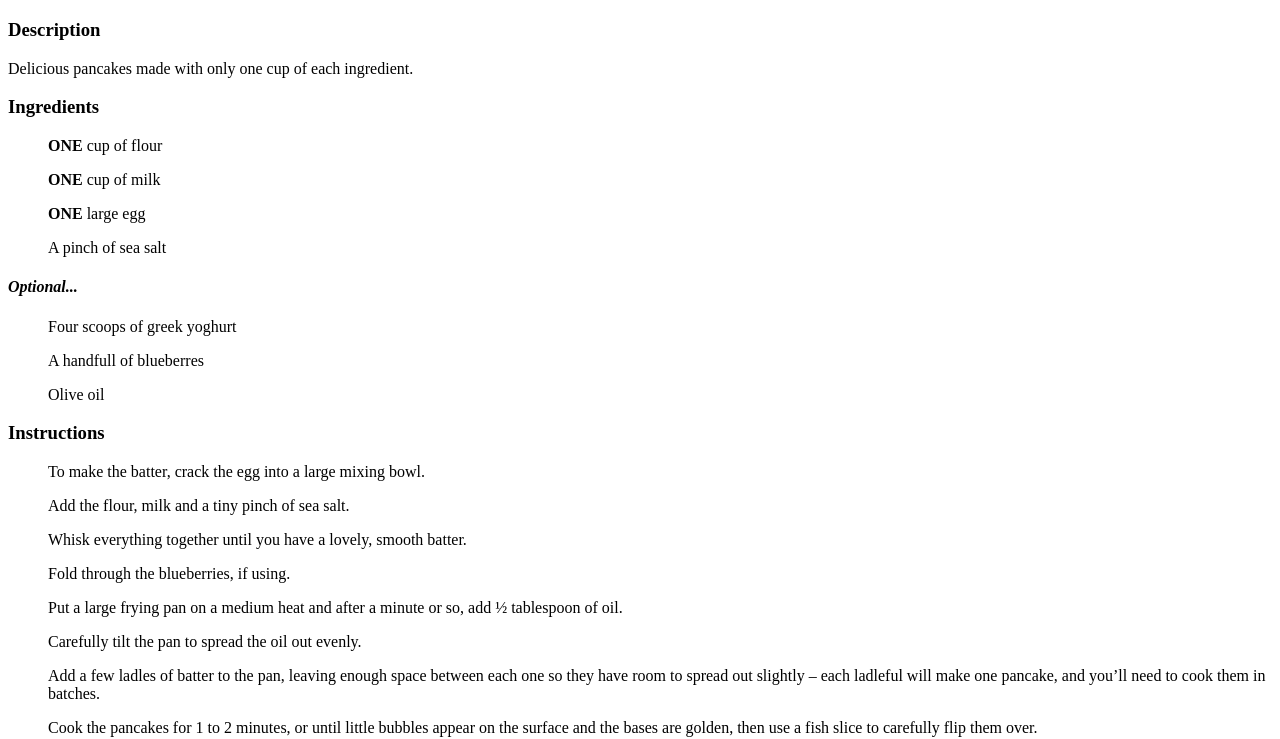
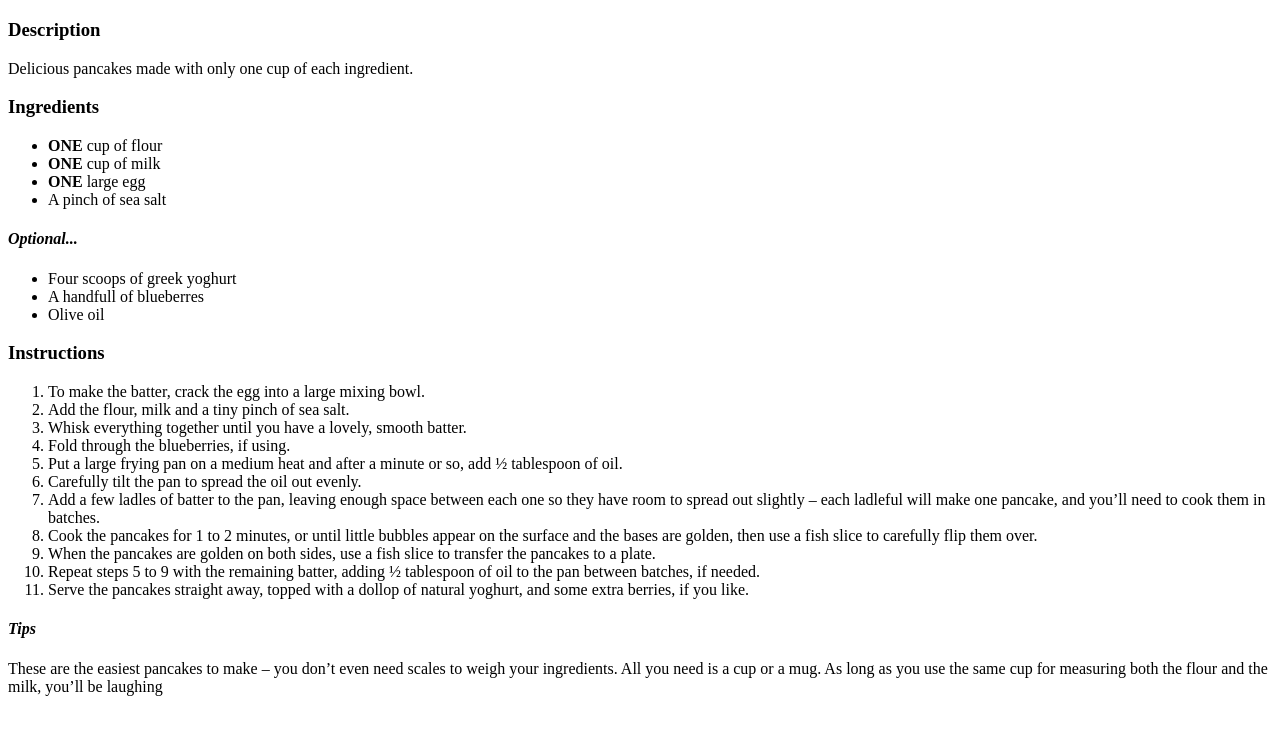
Before and after one commit to MattyGroves97/Recipe, a plain HTML site: page pages/pancakes.html in a window 1280 px wide. Shown: the part 61-800 px from the top of the page. Drawn offline with Linux system fonts and the light colour scheme.

Commit message:
pancakes.html

```diff
--- a/pages/pancakes.html
+++ b/pages/pancakes.html
@@ -14,37 +14,42 @@
 
 
         <h3>Ingredients</h3>
-        <ul><strong>ONE</strong> cup of flour</ul>
-        <ul><strong>ONE</strong> cup of milk</ul>
-        <ul><strong>ONE</strong> large egg</ul>
-        <ul>A pinch of sea salt</ul>
+
+
+        <ul>
+        <li><strong>ONE</strong> cup of flour</li>
+            <li><strong>ONE</strong> cup of milk</li>
+                <li><strong>ONE</strong> large egg</li>
+                    <li>A pinch of sea salt</li>
+                    </ul>
 
         <h4><em>Optional...</em></h4>
-        <ul>Four scoops of greek yoghurt</ul>
-        <ul>A handfull of blueberres</ul>
-        <ul>Olive oil</ul>
+
+        <ul>
+          <li>Four scoops of greek yoghurt</li>
+        <li>A handfull of blueberres</li>
+        <li>Olive oil</li>
+        </ul>
 
         <h3>Instructions</h3>
-        <ol>To make the batter, crack the egg into a large mixing bowl.  </ol>
-        <ol>Add the flour, milk and a tiny pinch of sea salt.</ol>
-        <ol>Whisk everything together until you have a lovely, smooth batter.</ol>
-        <ol>Fold through the blueberries, if using.  </ol>
-        <ol>Put a large frying pan on a medium heat and after a minute or so, add ½ tablespoon of oil.</ol>
-        <ol>Carefully tilt the pan to spread the oil out evenly.</ol>
-        <ol>Add a few ladles of batter to the pan, leaving enough space between each one so they have room to spread out slightly – each ladleful will make one pancake, and you’ll need to cook them in batches.</ol>
-        <ol>Cook the pancakes for 1 to 2 minutes, or until little bubbles appear on the surface and the bases are golden, then use a fish slice to carefully flip them over.</ol>
-        <ol>    When the pancakes are golden on both sides, use a fish slice to transfer the pancakes to a plate.</ol>
-        <ol> Repeat steps 5 to 9 with the remaining batter, adding ½ tablespoon of oil to the pan between batches, if needed. </ol>
-        <ol>Serve the pancakes straight away, topped with a dollop of natural yoghurt, and some extra berries, if you like.</ol>
+
+        <ol>
+        <li>To make the batter, crack the egg into a large mixing bowl. </li>
+        <li>Add the flour, milk and a tiny pinch of sea salt.</li>
+            <li>Whisk everything together until you have a lovely, smooth batter.</li>
+                <li>Fold through the blueberries, if using. </li>
+                    <li>Put a large frying pan on a medium heat and after a minute or so, add ½ tablespoon of oil.</li>
+                        <li>Carefully tilt the pan to spread the oil out evenly.</li>
+                            <li>Add a few ladles of batter to the pan, leaving enough space between each one so they have room to spread out slightly – each ladleful will make one pancake, and you’ll need to cook them in batches.</li>
+                                <li>Cook the pancakes for 1 to 2 minutes, or until little bubbles appear on the surface and the bases are golden, then use a fish slice to carefully flip them over.</li>
+                                    <li>    When the pancakes are golden on both sides, use a fish slice to transfer the pancakes to a plate.</li>
+                                        <li> Repeat steps 5 to 9 with the remaining batter, adding ½ tablespoon of oil to the pan between batches, if needed. </li>
+                                            <li>Serve the pancakes straight away, topped with a dollop of natural yoghurt, and some extra berries, if you like.</li>
+         </ol>
 
         <h4><em>Tips</em></h4>
         <p>These are the easiest pancakes to make – you don’t even need scales to weigh your ingredients. All you need is a cup or a mug. As long as you use the same cup for measuring both the flour and the milk, you’ll be laughing </p>
 
 
-
-
-
-
-
 </body>
 </html>
```
